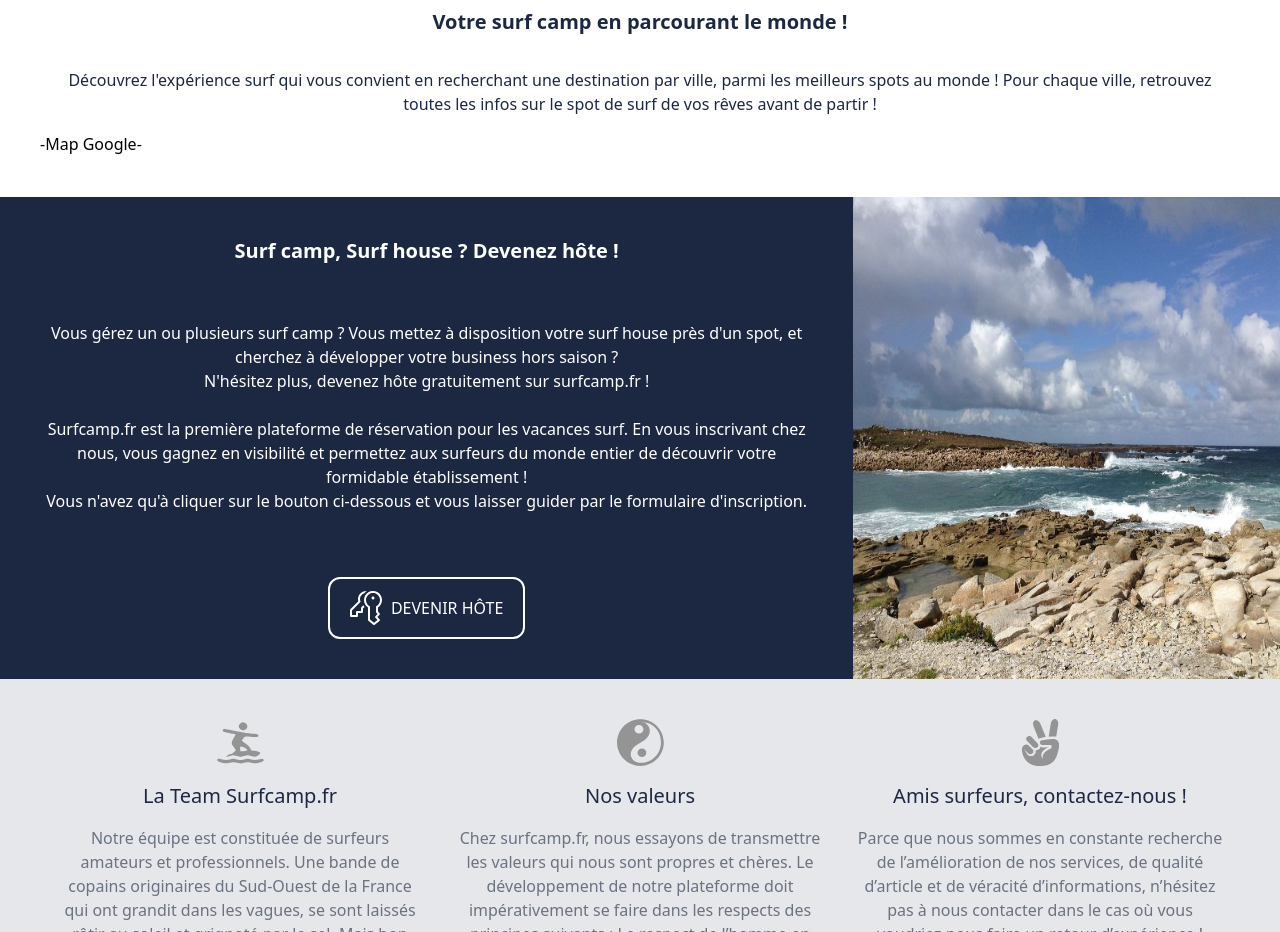
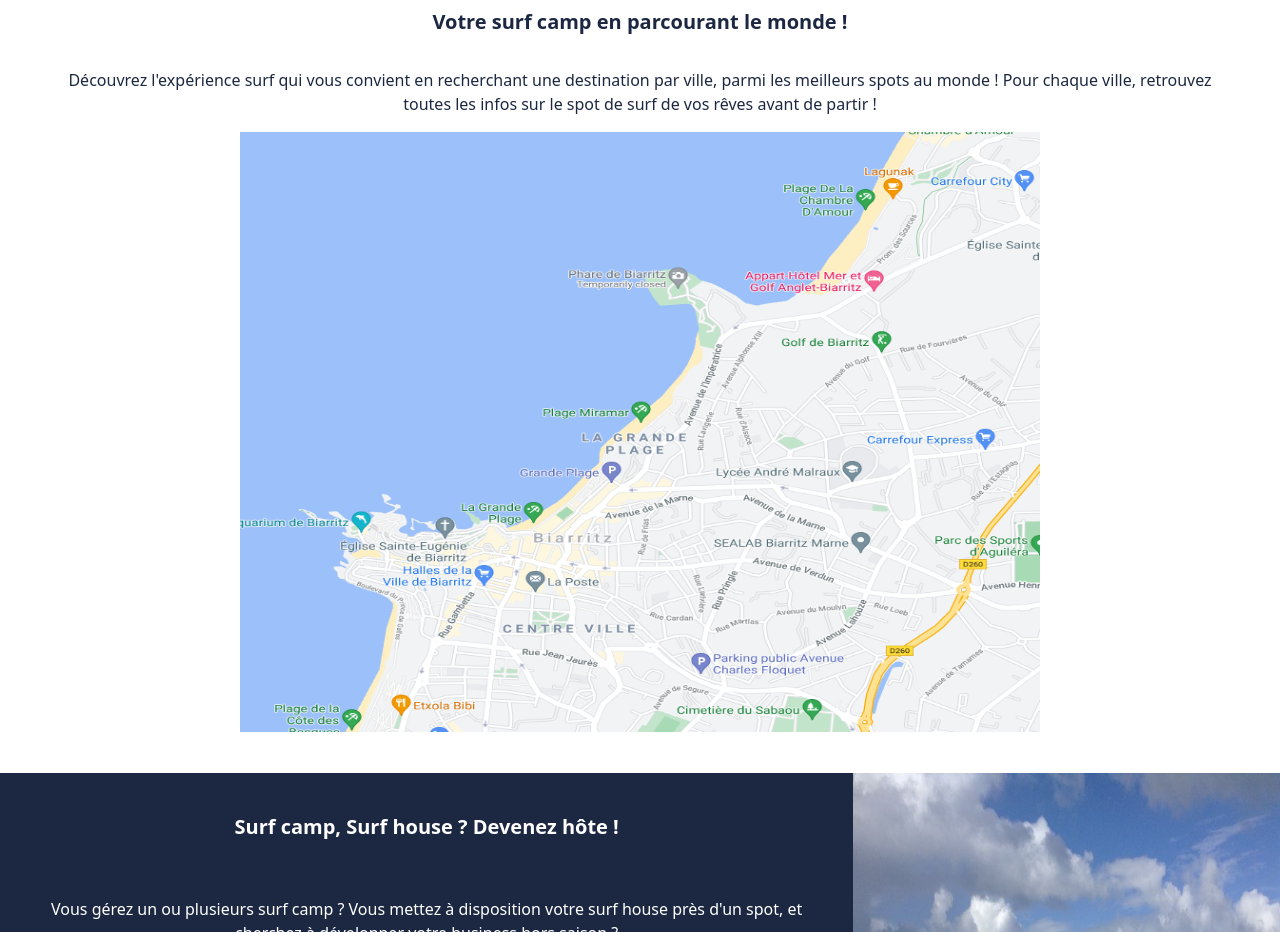
Before and after one commit to WildCodeSchool/btz-0321-p3-surfcamp, a Next.js app: page / in a window 1280 px wide. Shown: the part 2160-3092 px from the top of the page. Built offline with nearby package versions, Linux system fonts and the light colour scheme.

Commit message:
added fake google map image on index

```diff
--- a/components/MainGoogleMap/MainGoogleMap.tsx
+++ b/components/MainGoogleMap/MainGoogleMap.tsx
@@ -1,4 +1,6 @@
 import React from "react";
+import Image from "next/image";
+import Map from "../../public/Images/map.png";
 
 export default function MainGoogleMap(): JSX.Element {
   return (
@@ -13,7 +15,9 @@
           chaque ville, retrouvez toutes les infos sur le spot de surf de vos
           rêves avant de partir !`}
         </p>
-        <p>{`-Map Google-`}</p>
+        <div className="flex justify-center">
+          <Image src={Map} width="800px" height="600px" alt="fakeGoogleMap" />
+        </div>
       </section>
     </div>
   );
```
Also changed, not shown: 1 other file (tests, documents, lock files or other folders).
